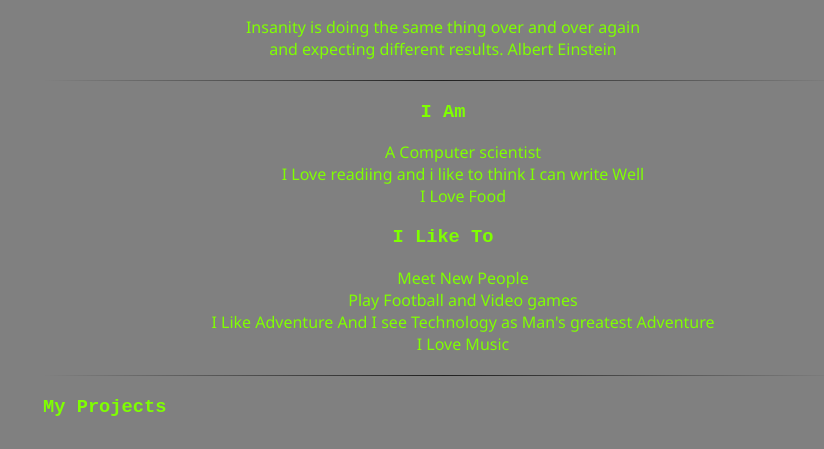
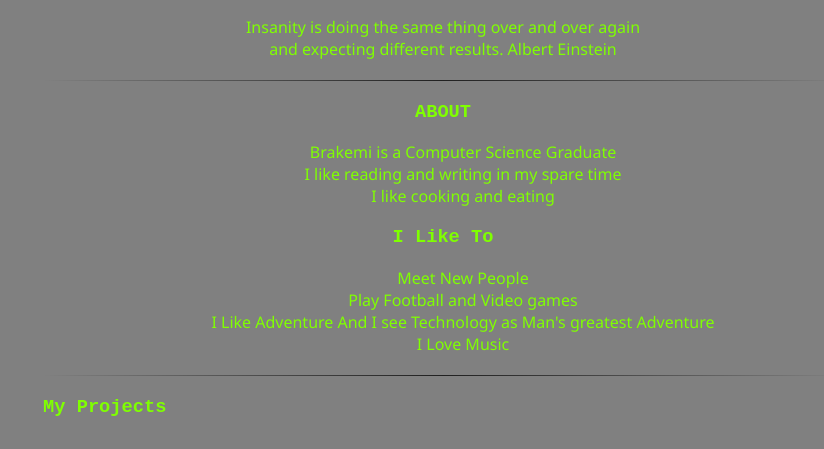
Before and after one commit to brakemi24/brakemi24.github.io, a plain HTML site: page index.html in a window 1280 px wide. Shown: the part 280-729 px from the top of the page, without its empty margins (197-1021 px from the left). Drawn offline with Linux system fonts and the light colour scheme.

Commit message:
Update index.html

```diff
--- a/index.html
+++ b/index.html
@@ -20,11 +20,11 @@
 
             <div class="about1">
                 <div class="about2">
-                    <h3> I Am </h3>
+                    <h3> ABOUT </h3>
                     <ul class="list1">
-                        <li class="class_1">A Computer scientist </li>
-                        <li class="class_1">I Love readiing and i like to think I can write Well</li>
-                        <li class="class_1">I Love Food</li>
+                        <li class="class_1">Brakemi is a Computer Science Graduate</li>
+                        <li class="class_1">I like reading and writing in my spare time</li>
+                        <li class="class_1">I like cooking and eating</li>
                     </ul>
                 </div>
                 <div class="i_like">
```
